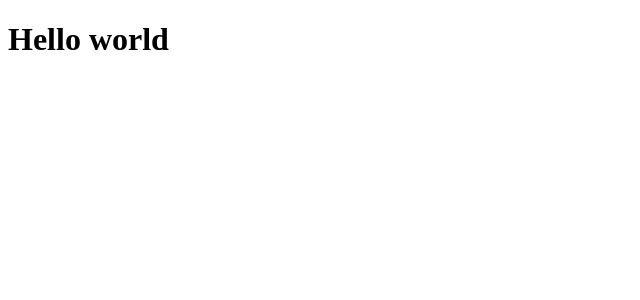
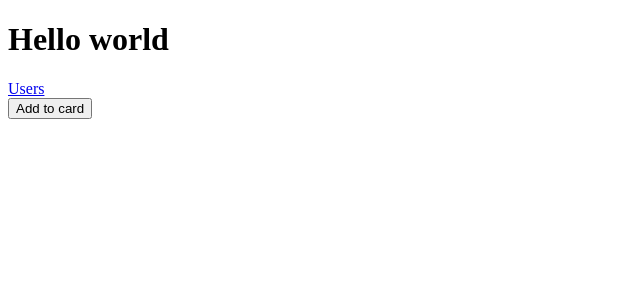
Before and after one commit to mupenziherve/non-stop-challenges, a Next.js app in the folder nextjs-typescript/next-application/: page / in a window 1280 px wide. Shown: the top 300 px of the page, without its empty margins (0-640 px from the left). Built offline with nearby package versions, Linux system fonts and the light colour scheme.

Commit message:
client server

```diff
--- /dev/null
+++ b/nextjs-typescript/next-application/app/components/ProductCard.tsx
@@ -0,0 +1,9 @@
+'use Client';
+import React from "react";
+
+const ProductCard = () => {
+  return <div>
+    <button onClick={() => console.log('Click')}>Add to card</button>
+    </div>;
+};
+export default ProductCard;
--- a/nextjs-typescript/next-application/app/page.tsx
+++ b/nextjs-typescript/next-application/app/page.tsx
@@ -1,9 +1,14 @@
 import Image from 'next/image'
+import Link from 'next/link'
+import ProductCard from './components/ProductCard'
 
 export default function Home() {
   return (
 
-    <main><h1>Hello world</h1></main>
+    <main><h1>Hello world</h1>
+    <Link href="/users">Users</Link>
+    <ProductCard />
+    </main>
 
   )
 }
--- /dev/null
+++ b/nextjs-typescript/next-application/app/users/new/page.tsx
@@ -0,0 +1,4 @@
+const NewUserPage = () => {
+  return <div>NewUserPage</div>;
+};
+export default NewUserPage;
--- /dev/null
+++ b/nextjs-typescript/next-application/app/users/page.tsx
@@ -0,0 +1,6 @@
+import React from "react";
+
+const usersPage = () => {
+  return <div>usersPage</div>;
+};
+export default usersPage;
```
